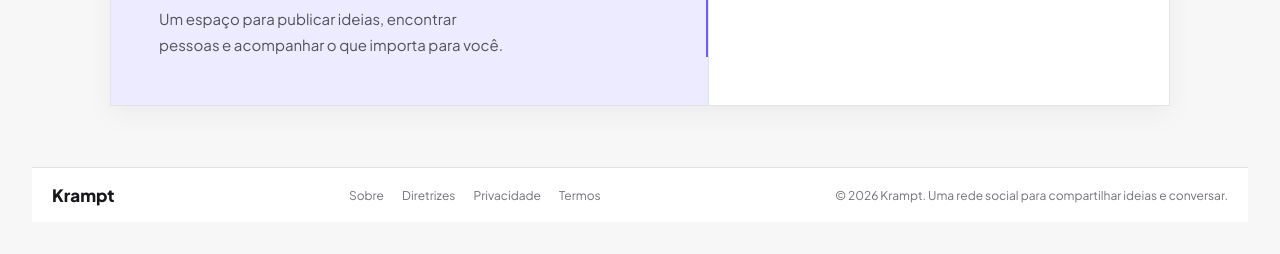
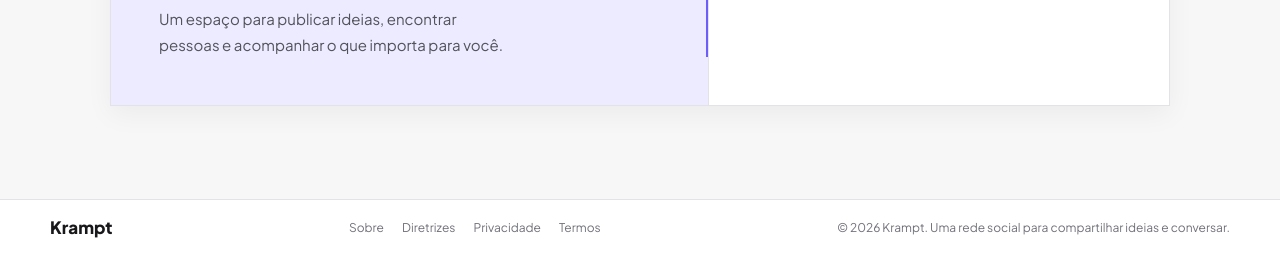
Before and after one commit to CauaGabrieI/Krampt, a Django app: page /login/ in a window 1280 px wide. Shown: the part 546-800 px from the top of the page. Run offline with Django 5.2, Linux system fonts and the light colour scheme.

Commit message:
fix: remove auth footer outer spacing

```diff
--- a/static/css/editorial.css
+++ b/static/css/editorial.css
@@ -122,7 +122,7 @@
 .field-float > input:focus,
 .field-float > textarea:focus { background: var(--surface) !important; }
 
-.auth-page { padding: 32px; }
+.auth-page { padding: 32px 0 0; }
 .auth-layout { width: min(100%, 1060px); min-height: 620px; border: 1px solid var(--border); background: var(--surface); box-shadow: var(--shadow-soft); }
 .auth-story { position: relative; padding: 48px; border-right: 1px solid var(--border); background: var(--hero-surface); color: var(--hero-text); }
 .auth-story::after { content: ""; position: absolute; top: 48px; right: 0; bottom: 48px; width: 2px; background: var(--primary); }
--- a/templates/base.html
+++ b/templates/base.html
@@ -13,7 +13,7 @@
   <link rel="stylesheet" href="{% static 'css/base.css' %}?v=toast-actions-1">
   <link rel="stylesheet" href="{% static 'css/krampt.css' %}?v=post-menu-1">
   {% block extra_head %}{% endblock %}
-  <link rel="stylesheet" href="{% static 'css/editorial.css' %}?v=post-menu-1">
+  <link rel="stylesheet" href="{% static 'css/editorial.css' %}?v=auth-footer-2">
 </head>
 <body class="{% block body_class %}{% endblock %}{% if preferencias_interface.reduzir_animacoes %} reduce-motion{% endif %}"
       data-theme="{{ preferencias_interface.tema|default:'sistema' }}"
--- a/templates/cadastro.html
+++ b/templates/cadastro.html
@@ -2,7 +2,7 @@
 {% load static %}
 {% block title %}Criar conta | Krampt{% endblock %}
 {% block extra_head %}
-  <link rel="stylesheet" href="{% static 'css/public.css' %}?v=public-site-1">
+  <link rel="stylesheet" href="{% static 'css/public.css' %}?v=public-site-2">
 {% endblock %}
 {% block body_class %}auth-page{% endblock %}
 {% block content %}
@@ -93,5 +93,5 @@
   {% include "includes/public_footer.html" %}
 {% endblock %}
 {% block scripts %}
-  <script src="{% static 'js/password_strength.js' %}" defer></script>
+  <script src="{% static 'js/password_strength.js' %}?v=password-rules-2" defer></script>
 {% endblock %}
--- a/templates/login.html
+++ b/templates/login.html
@@ -2,7 +2,7 @@
 {% load static %}
 {% block title %}Entrar | Krampt{% endblock %}
 {% block extra_head %}
-  <link rel="stylesheet" href="{% static 'css/public.css' %}?v=public-site-1">
+  <link rel="stylesheet" href="{% static 'css/public.css' %}?v=public-site-2">
 {% endblock %}
 {% block body_class %}auth-page{% endblock %}
 {% block content %}
```
